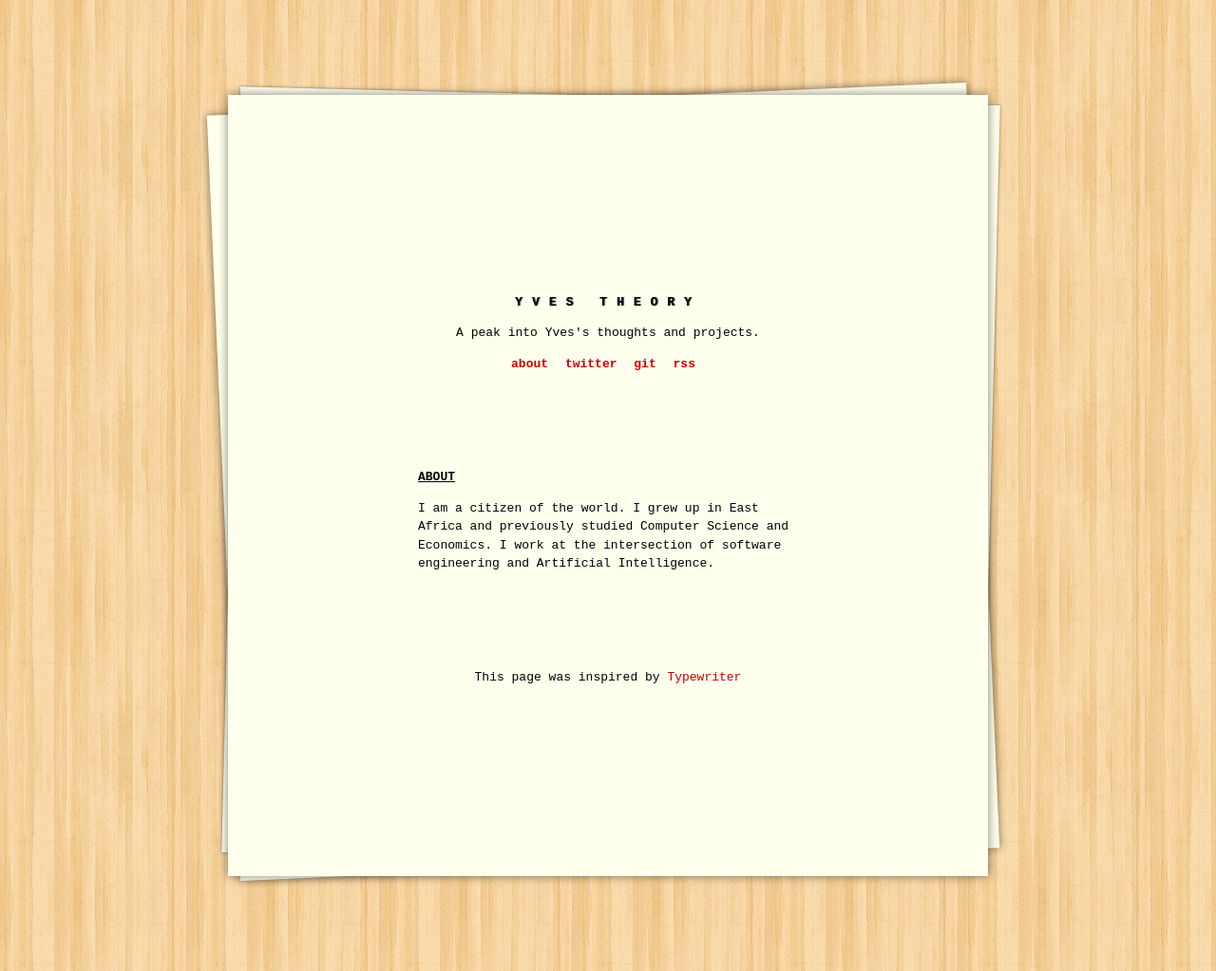
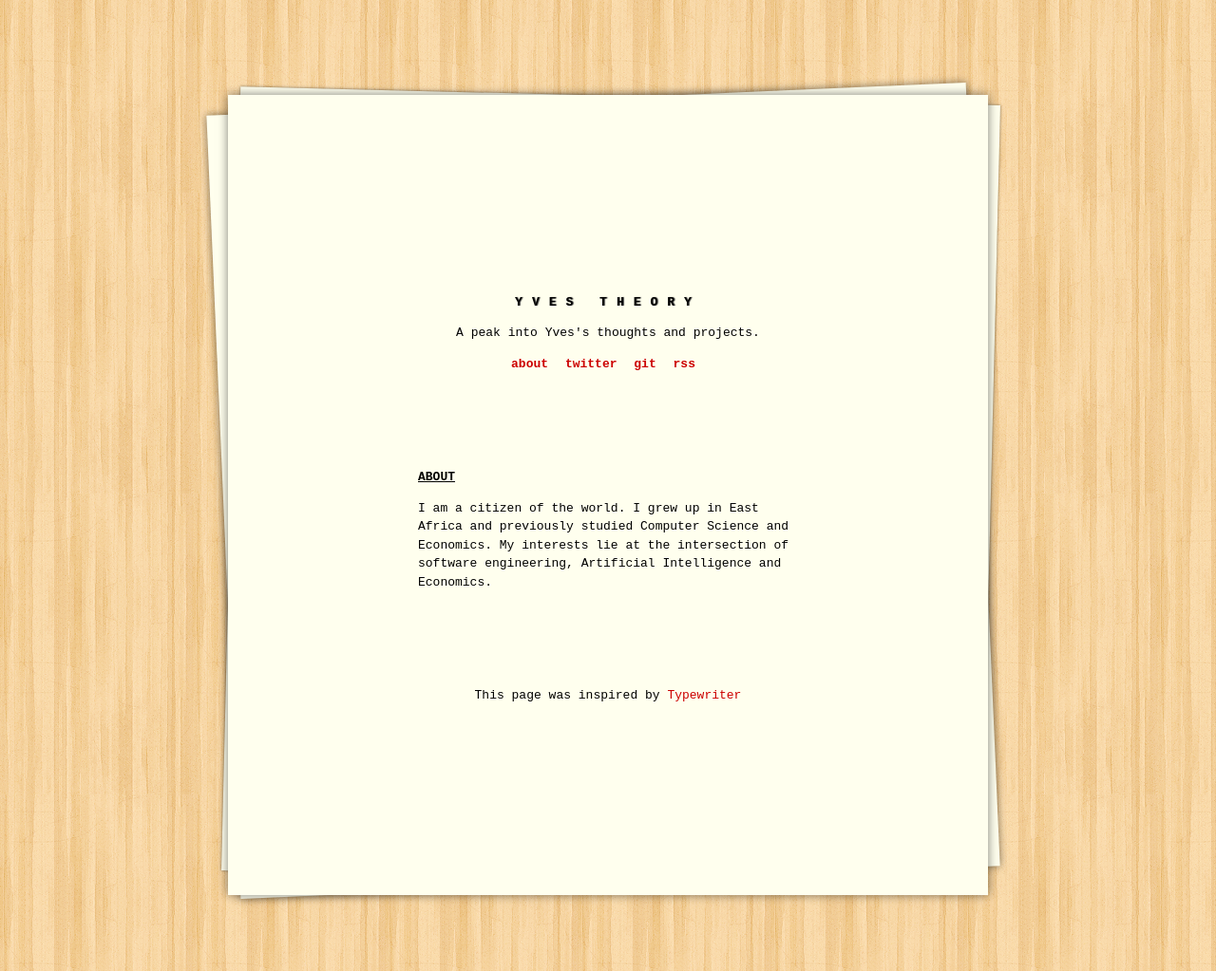
Before and after one commit to yvesdusenge/yvesdusenge.github.io, a Jekyll site: the page built from about.md, in a window 1280 px wide. Shown: the whole page at 95% size. Built offline with Jekyll 4.4.1, drawn with Linux system fonts in a browser that asks for light colours.

Commit message:
Update about.md

```diff
--- a/about.md
+++ b/about.md
@@ -3,4 +3,4 @@ layout: page
 title: About
 permalink: /about/
 ---
-I am a citizen of the world. I grew up in East Africa and previously studied Computer Science and Economics. I work at the intersection of software engineering and Artificial Intelligence.
+I am a citizen of the world. I grew up in East Africa and previously studied Computer Science and Economics. My interests lie at the intersection of software engineering, Artificial Intelligence and Economics.
```
